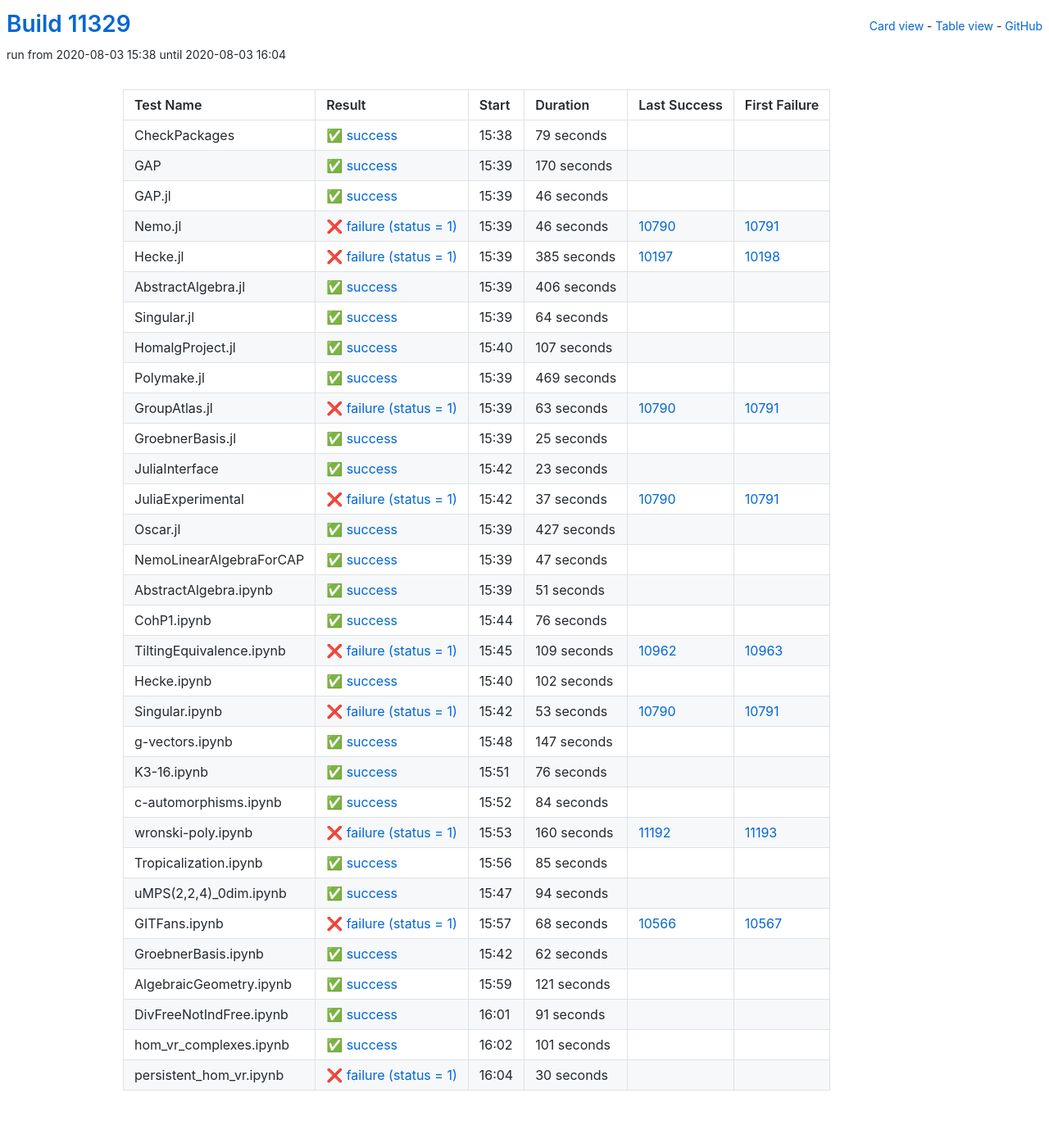
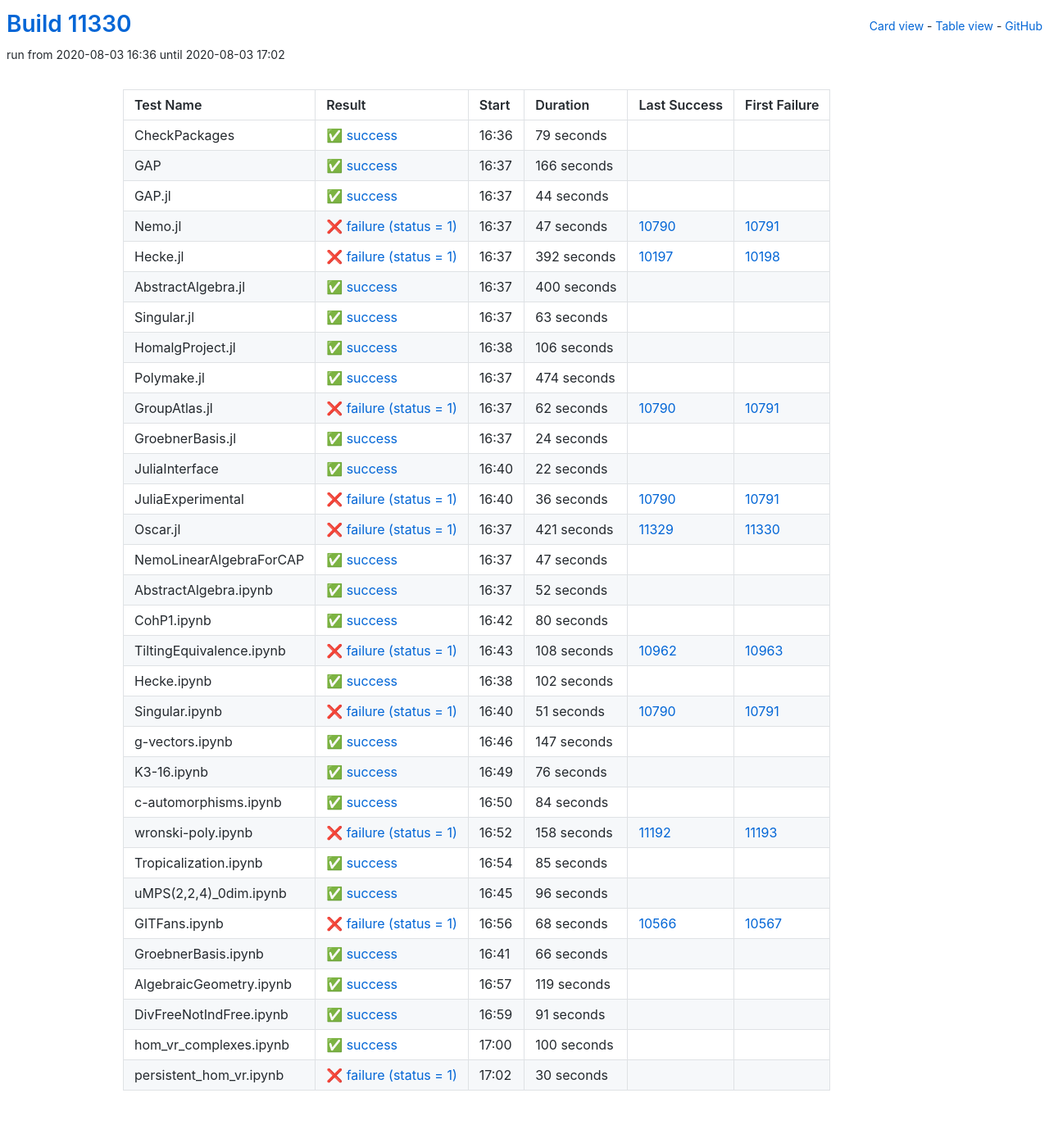
Before and after one commit to oscar-system/oscar-ci-status, a Jekyll site: the page built from table.html, in a window 1280 px wide. Shown: the whole page at 82% size. Built offline with Jekyll 4.4.1, drawn with Linux system fonts in a browser that asks for light colours.

Commit message:
Build #11330

```diff
--- a/_data/ci.yml
+++ b/_data/ci.yml
@@ -1,6 +1,6 @@
 ---
-build: 11329
-build_url: https://oscarci.mathematik.uni-kl.de/job/oscar/11329/
+build: 11330
+build_url: https://oscarci.mathematik.uni-kl.de/job/oscar/11330/
 job: oscar
 organization: oscar-system
 repo: oscar-ci-status
@@ -8,8 +8,8 @@
 tests:
 - name: CheckPackages
   id: checkpackages
-  log: https://oscarci.mathematik.uni-kl.de/job/oscar/11329/artifact/logs/build-11329/CheckPackages.log
-  start: 2020-08-03 15:38
+  log: https://oscarci.mathematik.uni-kl.de/job/oscar/11330/artifact/logs/build-11330/CheckPackages.log
+  start: 2020-08-03 16:36
   success: true
   exitcode: 0
   status: success
@@ -20,164 +20,164 @@
   first_failure_url:
 - name: GAP
   id: gap
-  log: https://oscarci.mathematik.uni-kl.de/job/oscar/11329/artifact/logs/build-11329/GAP.log
-  start: 2020-08-03 15:39
+  log: https://oscarci.mathematik.uni-kl.de/job/oscar/11330/artifact/logs/build-11330/GAP.log
+  start: 2020-08-03 16:37
   success: true
   exitcode: 0
   status: success
-  duration: 170
+  duration: 166
   last_success: false
   last_success_url:
   first_failure: false
   first_failure_url:
 - name: GAP.jl
   id: gap-jl
-  log: https://oscarci.mathematik.uni-kl.de/job/oscar/11329/artifact/logs/build-11329/GAP.jl.log
-  start: 2020-08-03 15:39
+  log: https://oscarci.mathematik.uni-kl.de/job/oscar/11330/artifact/logs/build-11330/GAP.jl.log
+  start: 2020-08-03 16:37
   success: true
   exitcode: 0
   status: success
-  duration: 46
+  duration: 44
   last_success: false
   last_success_url:
   first_failure: false
   first_failure_url:
 - name: Nemo.jl
   id: nemo-jl
-  log: https://oscarci.mathematik.uni-kl.de/job/oscar/11329/artifact/logs/build-11329/Nemo.jl.log
-  start: 2020-08-03 15:39
+  log: https://oscarci.mathematik.uni-kl.de/job/oscar/11330/artifact/logs/build-11330/Nemo.jl.log
+  start: 2020-08-03 16:37
   success: false
   exitcode: 1
   status: failure
-  duration: 46
+  duration: 47
   last_success: 10790
   last_success_url: https://oscarci.mathematik.uni-kl.de/job/oscar/10790/
   first_failure: 10791
   first_failure_url: https://oscarci.mathematik.uni-kl.de/job/oscar/10791/
 - name: Hecke.jl
   id: hecke-jl
-  log: https://oscarci.mathematik.uni-kl.de/job/oscar/11329/artifact/logs/build-11329/Hecke.jl.log
-  start: 2020-08-03 15:39
+  log: https://oscarci.mathematik.uni-kl.de/job/oscar/11330/artifact/logs/build-11330/Hecke.jl.log
+  start: 2020-08-03 16:37
   success: false
   exitcode: 1
   status: failure
-  duration: 385
+  duration: 392
   last_success: 10197
   last_success_url: https://oscarci.mathematik.uni-kl.de/job/oscar/10197/
   first_failure: 10198
   first_failure_url: https://oscarci.mathematik.uni-kl.de/job/oscar/10198/
 - name: AbstractAlgebra.jl
   id: abstractalgebra-jl
-  log: https://oscarci.mathematik.uni-kl.de/job/oscar/11329/artifact/logs/build-11329/AbstractAlgebra.jl.log
-  start: 2020-08-03 15:39
+  log: https://oscarci.mathematik.uni-kl.de/job/oscar/11330/artifact/logs/build-11330/AbstractAlgebra.jl.log
+  start: 2020-08-03 16:37
   success: true
   exitcode: 0
   status: success
-  duration: 406
+  duration: 400
   last_success: false
   last_success_url:
   first_failure: false
   first_failure_url:
 - name: Singular.jl
   id: singular-jl
-  log: https://oscarci.mathematik.uni-kl.de/job/oscar/11329/artifact/logs/build-11329/Singular.jl.log
-  start: 2020-08-03 15:39
+  log: https://oscarci.mathematik.uni-kl.de/job/oscar/11330/artifact/logs/build-11330/Singular.jl.log
+  start: 2020-08-03 16:37
   success: true
   exitcode: 0
   status: success
-  duration: 64
+  duration: 63
   last_success: false
   last_success_url:
   first_failure: false
   first_failure_url:
 - name: HomalgProject.jl
   id: homalgproject-jl
-  log: https://oscarci.mathematik.uni-kl.de/job/oscar/11329/artifact/logs/build-11329/HomalgProject.jl.log
-  start: 2020-08-03 15:40
+  log: https://oscarci.mathematik.uni-kl.de/job/oscar/11330/artifact/logs/build-11330/HomalgProject.jl.log
+  start: 2020-08-03 16:38
   success: true
   exitcode: 0
   status: success
-  duration: 107
+  duration: 106
   last_success: false
   last_success_url:
   first_failure: false
   first_failure_url:
 - name: Polymake.jl
   id: polymake-jl
-  log: https://oscarci.mathematik.uni-kl.de/job/oscar/11329/artifact/logs/build-11329/Polymake.jl.log
-  start: 2020-08-03 15:39
+  log: https://oscarci.mathematik.uni-kl.de/job/oscar/11330/artifact/logs/build-11330/Polymake.jl.log
+  start: 2020-08-03 16:37
   success: true
   exitcode: 0
   status: success
-  duration: 469
+  duration: 474
   last_success: false
   last_success_url:
   first_failure: false
   first_failure_url:
 - name: GroupAtlas.jl
   id: groupatlas-jl
-  log: https://oscarci.mathematik.uni-kl.de/job/oscar/11329/artifact/logs/build-11329/GroupAtlas.jl.log
-  start: 2020-08-03 15:39
+  log: https://oscarci.mathematik.uni-kl.de/job/oscar/11330/artifact/logs/build-11330/GroupAtlas.jl.log
+  start: 2020-08-03 16:37
   success: false
   exitcode: 1
   status: failure
-  duration: 63
+  duration: 62
   last_success: 10790
   last_success_url: https://oscarci.mathematik.uni-kl.de/job/oscar/10790/
   first_failure: 10791
   first_failure_url: https://oscarci.mathematik.uni-kl.de/job/oscar/10791/
 - name: GroebnerBasis.jl
   id: groebnerbasis-jl
-  log: https://oscarci.mathematik.uni-kl.de/job/oscar/11329/artifact/logs/build-11329/GroebnerBasis.jl.log
-  start: 2020-08-03 15:39
+  log: https://oscarci.mathematik.uni-kl.de/job/oscar/11330/artifact/logs/build-11330/GroebnerBasis.jl.log
+  start: 2020-08-03 16:37
   success: true
   exitcode: 0
   status: success
-  duration: 25
+  duration: 24
   last_success: false
   last_success_url:
   first_failure: false
   first_failure_url:
 - name: JuliaInterface
   id: juliainterface
-  log: https://oscarci.mathematik.uni-kl.de/job/oscar/11329/artifact/logs/build-11329/JuliaInterface.log
-  start: 2020-08-03 15:42
+  log: https://oscarci.mathematik.uni-kl.de/job/oscar/11330/artifact/logs/build-11330/JuliaInterface.log
+  start: 2020-08-03 16:40
   success: true
   exitcode: 0
   status: success
-  duration: 23
+  duration: 22
   last_success: false
   last_success_url:
   first_failure: false
   first_failure_url:
 - name: JuliaExperimental
   id: juliaexperimental
-  log: https://oscarci.mathematik.uni-kl.de/job/oscar/11329/artifact/logs/build-11329/JuliaExperimental.log
-  start: 2020-08-03 15:42
+  log: https://oscarci.mathematik.uni-kl.de/job/oscar/11330/artifact/logs/build-11330/JuliaExperimental.log
+  start: 2020-08-03 16:40
   success: false
   exitcode: 1
   status: failure
-  duration: 37
+  duration: 36
   last_success: 10790
   last_success_url: https://oscarci.mathematik.uni-kl.de/job/oscar/10790/
   first_failure: 10791
   first_failure_url: https://oscarci.mathematik.uni-kl.de/job/oscar/10791/
 - name: Oscar.jl
   id: oscar-jl
-  log: https://oscarci.mathematik.uni-kl.de/job/oscar/11329/artifact/logs/build-11329/Oscar.jl.log
-  start: 2020-08-03 15:39
-  success: true
-  exitcode: 0
-  status: success
-  duration: 427
-  last_success: false
-  last_success_url:
-  first_failure: false
-  first_failure_url:
+  log: https://oscarci.mathematik.uni-kl.de/job/oscar/11330/artifact/logs/build-11330/Oscar.jl.log
+  start: 2020-08-03 16:37
+  success: false
+  exitcode: 1
+  status: failure
+  duration: 421
+  last_success: 11329
+  last_success_url: https://oscarci.mathematik.uni-kl.de/job/oscar/11329/
+  first_failure: 11330
+  first_failure_url: https://oscarci.mathematik.uni-kl.de/job/oscar/11330/
 - name: NemoLinearAlgebraForCAP
   id: nemolinearalgebraforcap
-  log: https://oscarci.mathematik.uni-kl.de/job/oscar/11329/artifact/logs/build-11329/NemoLinearAlgebraForCAP.log
-  start: 2020-08-03 15:39
+  log: https://oscarci.mathematik.uni-kl.de/job/oscar/11330/artifact/logs/build-11330/NemoLinearAlgebraForCAP.log
+  start: 2020-08-03 16:37
   success: true
   exitcode: 0
   status: success
@@ -188,44 +188,44 @@
   first_failure_url:
 - name: AbstractAlgebra.ipynb
   id: abstractalgebra-ipynb
-  log: https://oscarci.mathematik.uni-kl.de/job/oscar/11329/artifact/logs/build-11329/AbstractAlgebra.ipynb.log
-  start: 2020-08-03 15:39
+  log: https://oscarci.mathematik.uni-kl.de/job/oscar/11330/artifact/logs/build-11330/AbstractAlgebra.ipynb.log
+  start: 2020-08-03 16:37
   success: true
   exitcode: 0
   status: success
-  duration: 51
+  duration: 52
   last_success: false
   last_success_url:
   first_failure: false
   first_failure_url:
 - name: CohP1.ipynb
   id: cohp1-ipynb
-  log: https://oscarci.mathematik.uni-kl.de/job/oscar/11329/artifact/logs/build-11329/CohP1.ipynb.log
-  start: 2020-08-03 15:44
+  log: https://oscarci.mathematik.uni-kl.de/job/oscar/11330/artifact/logs/build-11330/CohP1.ipynb.log
+  start: 2020-08-03 16:42
   success: true
   exitcode: 0
   status: success
-  duration: 76
+  duration: 80
   last_success: false
   last_success_url:
   first_failure: false
   first_failure_url:
 - name: TiltingEquivalence.ipynb
   id: tiltingequivalence-ipynb
-  log: https://oscarci.mathematik.uni-kl.de/job/oscar/11329/artifact/logs/build-11329/TiltingEquivalence.ipynb.log
-  start: 2020-08-03 15:45
+  log: https://oscarci.mathematik.uni-kl.de/job/oscar/11330/artifact/logs/build-11330/TiltingEquivalence.ipynb.log
+  start: 2020-08-03 16:43
   success: false
   exitcode: 1
   status: failure
-  duration: 109
+  duration: 108
   last_success: 10962
   last_success_url: https://oscarci.mathematik.uni-kl.de/job/oscar/10962/
   first_failure: 10963
   first_failure_url: https://oscarci.mathematik.uni-kl.de/job/oscar/10963/
 - name: Hecke.ipynb
   id: hecke-ipynb
-  log: https://oscarci.mathematik.uni-kl.de/job/oscar/11329/artifact/logs/build-11329/Hecke.ipynb.log
-  start: 2020-08-03 15:40
+  log: https://oscarci.mathematik.uni-kl.de/job/oscar/11330/artifact/logs/build-11330/Hecke.ipynb.log
+  start: 2020-08-03 16:38
   success: true
   exitcode: 0
   status: success
@@ -236,20 +236,20 @@
   first_failure_url:
 - name: Singular.ipynb
   id: singular-ipynb
-  log: https://oscarci.mathematik.uni-kl.de/job/oscar/11329/artifact/logs/build-11329/Singular.ipynb.log
-  start: 2020-08-03 15:42
+  log: https://oscarci.mathematik.uni-kl.de/job/oscar/11330/artifact/logs/build-11330/Singular.ipynb.log
+  start: 2020-08-03 16:40
   success: false
   exitcode: 1
   status: failure
-  duration: 53
+  duration: 51
   last_success: 10790
   last_success_url: https://oscarci.mathematik.uni-kl.de/job/oscar/10790/
   first_failure: 10791
   first_failure_url: https://oscarci.mathematik.uni-kl.de/job/oscar/10791/
 - name: g-vectors.ipynb
   id: g-vectors-ipynb
-  log: https://oscarci.mathematik.uni-kl.de/job/oscar/11329/artifact/logs/build-11329/g-vectors.ipynb.log
-  start: 2020-08-03 15:48
+  log: https://oscarci.mathematik.uni-kl.de/job/oscar/11330/artifact/logs/build-11330/g-vectors.ipynb.log
+  start: 2020-08-03 16:46
   success: true
   exitcode: 0
   status: success
@@ -260,8 +260,8 @@
   first_failure_url:
 - name: K3-16.ipynb
   id: k3-16-ipynb
-  log: https://oscarci.mathematik.uni-kl.de/job/oscar/11329/artifact/logs/build-11329/K3-16.ipynb.log
-  start: 2020-08-03 15:51
+  log: https://oscarci.mathematik.uni-kl.de/job/oscar/11330/artifact/logs/build-11330/K3-16.ipynb.log
+  start: 2020-08-03 16:49
   success: true
   exitcode: 0
   status: success
@@ -272,8 +272,8 @@
   first_failure_url:
 - name: c-automorphisms.ipynb
   id: c-automorphisms-ipynb
-  log: https://oscarci.mathematik.uni-kl.de/job/oscar/11329/artifact/logs/build-11329/c-automorphisms.ipynb.log
-  start: 2020-08-03 15:52
+  log: https://oscarci.mathematik.uni-kl.de/job/oscar/11330/artifact/logs/build-11330/c-automorphisms.ipynb.log
+  start: 2020-08-03 16:50
   success: true
   exitcode: 0
   status: success
@@ -284,20 +284,20 @@
   first_failure_url:
 - name: wronski-poly.ipynb
   id: wronski-poly-ipynb
-  log: https://oscarci.mathematik.uni-kl.de/job/oscar/11329/artifact/logs/build-11329/wronski-poly.ipynb.log
-  start: 2020-08-03 15:53
+  log: https://oscarci.mathematik.uni-kl.de/job/oscar/11330/artifact/logs/build-11330/wronski-poly.ipynb.log
+  start: 2020-08-03 16:52
   success: false
   exitcode: 1
   status: failure
-  duration: 160
+  duration: 158
   last_success: 11192
   last_success_url: https://oscarci.mathematik.uni-kl.de/job/oscar/11192/
   first_failure: 11193
   first_failure_url: https://oscarci.mathematik.uni-kl.de/job/oscar/11193/
 - name: Tropicalization.ipynb
   id: tropicalization-ipynb
-  log: https://oscarci.mathematik.uni-kl.de/job/oscar/11329/artifact/logs/build-11329/Tropicalization.ipynb.log
-  start: 2020-08-03 15:56
+  log: https://oscarci.mathematik.uni-kl.de/job/oscar/11330/artifact/logs/build-11330/Tropicalization.ipynb.log
+  start: 2020-08-03 16:54
   success: true
   exitcode: 0
   status: success
@@ -308,20 +308,20 @@
   first_failure_url:
 - name: uMPS(2,2,4)_0dim.ipynb
   id: umps-2-2-4-0dim-ipynb
-  log: https://oscarci.mathematik.uni-kl.de/job/oscar/11329/artifact/logs/build-11329/uMPS-2-2-4-_0dim.ipynb.log
-  start: 2020-08-03 15:47
+  log: https://oscarci.mathematik.uni-kl.de/job/oscar/11330/artifact/logs/build-11330/uMPS-2-2-4-_0dim.ipynb.log
+  start: 2020-08-03 16:45
   success: true
   exitcode: 0
   status: success
-  duration: 94
+  duration: 96
   last_success: false
   last_success_url:
   first_failure: false
   first_failure_url:
 - name: GITFans.ipynb
   id: gitfans-ipynb
-  log: https://oscarci.mathematik.uni-kl.de/job/oscar/11329/artifact/logs/build-11329/GITFans.ipynb.log
-  start: 2020-08-03 15:57
+  log: https://oscarci.mathematik.uni-kl.de/job/oscar/11330/artifact/logs/build-11330/GITFans.ipynb.log
+  start: 2020-08-03 16:56
   success: false
   exitcode: 1
   status: failure
@@ -332,32 +332,32 @@
   first_failure_url: https://oscarci.mathematik.uni-kl.de/job/oscar/10567/
 - name: GroebnerBasis.ipynb
   id: groebnerbasis-ipynb
-  log: https://oscarci.mathematik.uni-kl.de/job/oscar/11329/artifact/logs/build-11329/GroebnerBasis.ipynb.log
-  start: 2020-08-03 15:42
+  log: https://oscarci.mathematik.uni-kl.de/job/oscar/11330/artifact/logs/build-11330/GroebnerBasis.ipynb.log
+  start: 2020-08-03 16:41
   success: true
   exitcode: 0
   status: success
-  duration: 62
+  duration: 66
   last_success: false
   last_success_url:
   first_failure: false
   first_failure_url:
 - name: AlgebraicGeometry.ipynb
   id: algebraicgeometry-ipynb
-  log: https://oscarci.mathematik.uni-kl.de/job/oscar/11329/artifact/logs/build-11329/AlgebraicGeometry.ipynb.log
-  start: 2020-08-03 15:59
+  log: https://oscarci.mathematik.uni-kl.de/job/oscar/11330/artifact/logs/build-11330/AlgebraicGeometry.ipynb.log
+  start: 2020-08-03 16:57
   success: true
   exitcode: 0
   status: success
-  duration: 121
+  duration: 119
   last_success: false
   last_success_url:
   first_failure: false
   first_failure_url:
 - name: DivFreeNotIndFree.ipynb
   id: divfreenotindfree-ipynb
-  log: https://oscarci.mathematik.uni-kl.de/job/oscar/11329/artifact/logs/build-11329/DivFreeNotIndFree.ipynb.log
-  start: 2020-08-03 16:01
+  log: https://oscarci.mathematik.uni-kl.de/job/oscar/11330/artifact/logs/build-11330/DivFreeNotIndFree.ipynb.log
+  start: 2020-08-03 16:59
   success: true
   exitcode: 0
   status: success
@@ -368,20 +368,20 @@
   first_failure_url:
 - name: hom_vr_complexes.ipynb
   id: hom-vr-complexes-ipynb
-  log: https://oscarci.mathematik.uni-kl.de/job/oscar/11329/artifact/logs/build-11329/hom_vr_complexes.ipynb.log
-  start: 2020-08-03 16:02
+  log: https://oscarci.mathematik.uni-kl.de/job/oscar/11330/artifact/logs/build-11330/hom_vr_complexes.ipynb.log
+  start: 2020-08-03 17:00
   success: true
   exitcode: 0
   status: success
-  duration: 101
+  duration: 100
   last_success: false
   last_success_url:
   first_failure: false
   first_failure_url:
 - name: persistent_hom_vr.ipynb
   id: persistent-hom-vr-ipynb
-  log: https://oscarci.mathematik.uni-kl.de/job/oscar/11329/artifact/logs/build-11329/persistent_hom_vr.ipynb.log
-  start: 2020-08-03 16:04
+  log: https://oscarci.mathematik.uni-kl.de/job/oscar/11330/artifact/logs/build-11330/persistent_hom_vr.ipynb.log
+  start: 2020-08-03 17:02
   success: false
   exitcode: 1
   status: failure
```
Also changed, not shown: README.md.
